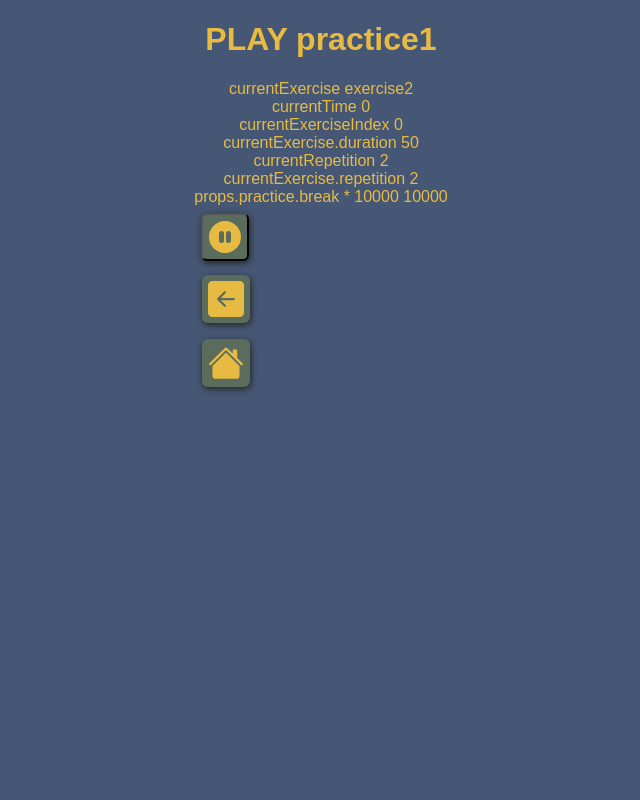
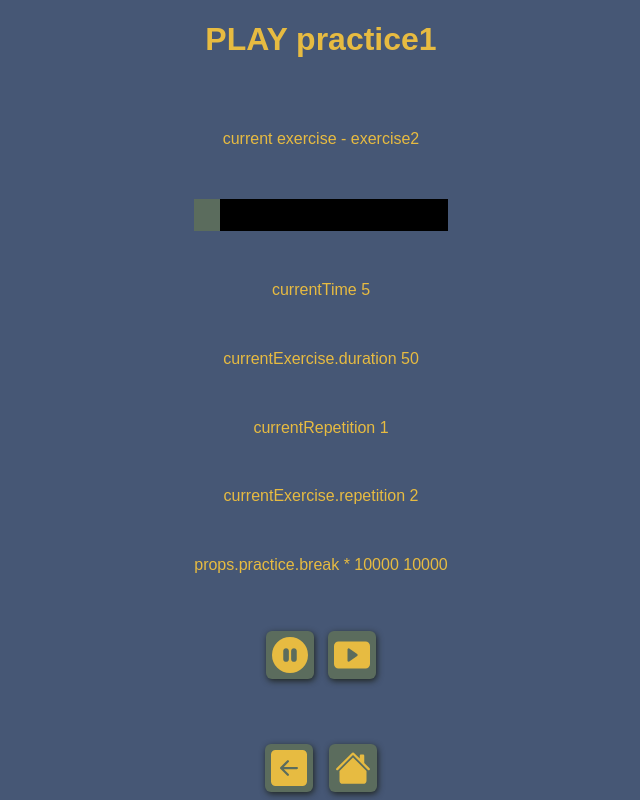
Before and after one commit to sb0m/svettis, a React (Vite) app: page /svettis/practice1/play in a window 1280 px wide. Shown: the whole page, without its empty margins (319-959 px from the left). Built offline with nearby package versions, Linux system fonts and the light colour scheme; a web font is replaced by a local one.

Commit message:
Show progress bar

```diff
--- a/src/components/IconButton.tsx
+++ b/src/components/IconButton.tsx
@@ -14,10 +14,20 @@ const StyledLink = styled(Link)`
   width: 48px;
   justify-content: center;
   align-items: center;
+  transition: 0.2s ease-in-out;
 
   svg {
     height: 36px;
     width: 36px;
+  }
+
+  &:hover {
+    background-color: #738776;
+  }
+
+  &:active {
+    box-shadow: 1px 2px 6px transparent;
+    translate: 1px 2px;
   }
 `;
 
@@ -33,10 +43,22 @@ const StyledButton = styled.button`
   width: 48px;
   justify-content: center;
   align-items: center;
+  border: none;
+  outline: none;
+  transition: 0.2s ease-in-out;
 
   svg {
     height: 36px;
     width: 36px;
+  }
+
+  &:hover {
+    background-color: #738776;
+  }
+
+  &:active {
+    box-shadow: 1px 2px 6px transparent;
+    translate: 1px 2px;
   }
 `;
 
@@ -51,7 +73,10 @@ export const IconButton = (props: IconButtonProps) => {
   return props.icon && props.link ? (
     <StyledLink to={props.link || ""}>{props.icon}</StyledLink>
   ) : (
-    <StyledButton onClick={() => props.onTouch && props.onTouch()}>
+    <StyledButton
+      onTouchStart={() => props.onTouch && props.onTouch()}
+      onClick={() => props.onTouch && props.onTouch()}
+    >
       {props.icon}
     </StyledButton>
   );
--- a/src/pages/Exercises.tsx
+++ b/src/pages/Exercises.tsx
@@ -1,4 +1,4 @@
-import { FcHome } from "react-icons/fc";
+import { BsFillHouseFill } from "react-icons/bs";
 import { styled } from "styled-components";
 import { IconButton } from "../components/IconButton";
 
@@ -12,7 +12,7 @@ export const Exercises = () => {
     <Container>
       <div>EXERCICES</div>
       <br />
-      <IconButton link="/svettis/" icon={<FcHome />} />
+      <IconButton link="/svettis/" icon={<BsFillHouseFill />} />
     </Container>
   );
 };
--- a/src/pages/PracticePlay.tsx
+++ b/src/pages/PracticePlay.tsx
@@ -2,6 +2,7 @@ import {
   BsFillHouseFill,
   BsFillArrowLeftSquareFill,
   BsFillPauseCircleFill,
+  BsFillPlayBtnFill,
 } from "react-icons/bs";
 import { styled } from "styled-components";
 import { IconButton } from "../components/IconButton";
@@ -13,6 +14,31 @@ import { useState, useEffect } from "react";
 const Container = styled.div`
   display: flex;
   flex-direction: column;
+  justify-content: space-between;
+`;
+
+const PlayerContainer = styled.div`
+  display: flex;
+  flex-direction: column;
+  height: 100%;
+  justify-content: space-evenly;
+`;
+
+const ButtonRow = styled.div`
+  display: flex;
+  align-self: center;
+`;
+
+const ProgressWrapper = styled.div`
+  width: 100%;
+  height: 2em;
+  background-color: black;
+`;
+
+const ProgressBar = styled.div<{ test: string }>`
+  width: ${(props) => props.test};
+  height: 2em;
+  background-color: 5b6c5d;
 `;
 
 type PlayerProps = {
@@ -40,13 +66,15 @@ const Player = (props: PlayerProps) => {
       if (currentTime >= currentExercise.duration) {
         // new Repetition
         if (currentRepetition < currentExercise.repetition) {
+          const test = () => {
             setCurrentRepetition((prev) => prev + 1);
             setCurrentTime(0);
+          };
+          setTimeout(test, currentExercise.break * 1000);
           return;
         } else {
           // end of practice
           if (currentExerciseIndex >= props.practice.exercises.length - 1) {
-            console.log("end ");
             setIsPlaying(false);
             setCurrentExercise(props.practice.exercises[0]);
             setCurrentTime(0);
@@ -65,7 +93,7 @@ const Player = (props: PlayerProps) => {
         currentTime <= currentExercise.duration
       ) {
         const intervalId = setInterval(() => {
-          setCurrentTime((t) => t + 10);
+          setCurrentTime((t) => t + 1);
         }, 1000);
 
         return () => clearInterval(intervalId);
@@ -81,22 +109,40 @@ const Player = (props: PlayerProps) => {
     props.practice.break,
   ]);
 
-  console.log("currentExercise ", currentExercise, isPlaying);
+  type ProgressProps = {
+    time: number;
+    duration: number;
+  };
+
+  const Progress = (props: ProgressProps) => (
+    <ProgressWrapper>
+      <ProgressBar
+        test={parseInt((props.time / props.duration) * 100 + "") + "%"}
+      ></ProgressBar>
+    </ProgressWrapper>
+  );
 
   return currentExercise ? (
-    <div style={{ display: "flex", flexDirection: "column" }}>
-      <span>currentExercise {currentExercise.name}</span>
+    <PlayerContainer>
+      <span>current exercise - {currentExercise.name}</span>
+      <Progress time={currentTime} duration={currentExercise.duration} />
+      {/*TODO: show break when a break*/}
       <span>currentTime {currentTime}</span>
-      <span>currentExerciseIndex {currentExerciseIndex}</span>
       <span>currentExercise.duration {currentExercise.duration}</span>
       <span>currentRepetition {currentRepetition}</span>
       <span>currentExercise.repetition {currentExercise.repetition}</span>
       <span>props.practice.break * 10000 {props.practice.break * 1000}</span>
+      <ButtonRow>
         <IconButton
           onTouch={() => setIsPlaying(false)}
           icon={<BsFillPauseCircleFill />}
         />
-    </div>
+        <IconButton
+          onTouch={() => setIsPlaying(true)}
+          icon={<BsFillPlayBtnFill />}
+        />
+      </ButtonRow>
+    </PlayerContainer>
   ) : (
     <>No exercise</>
   );
@@ -111,11 +157,13 @@ export const PracticePlay = () => {
     <Container>
       <h1>PLAY {practiceName}</h1>
       {practice && <Player practice={practice} />}
+      <ButtonRow>
         <IconButton
           link="/svettis/practices"
           icon={<BsFillArrowLeftSquareFill />}
         />
         <IconButton link="/svettis/" icon={<BsFillHouseFill />} />
+      </ButtonRow>
     </Container>
   );
 };
```
Lines whose indentation alone changed are shown as unchanged.
